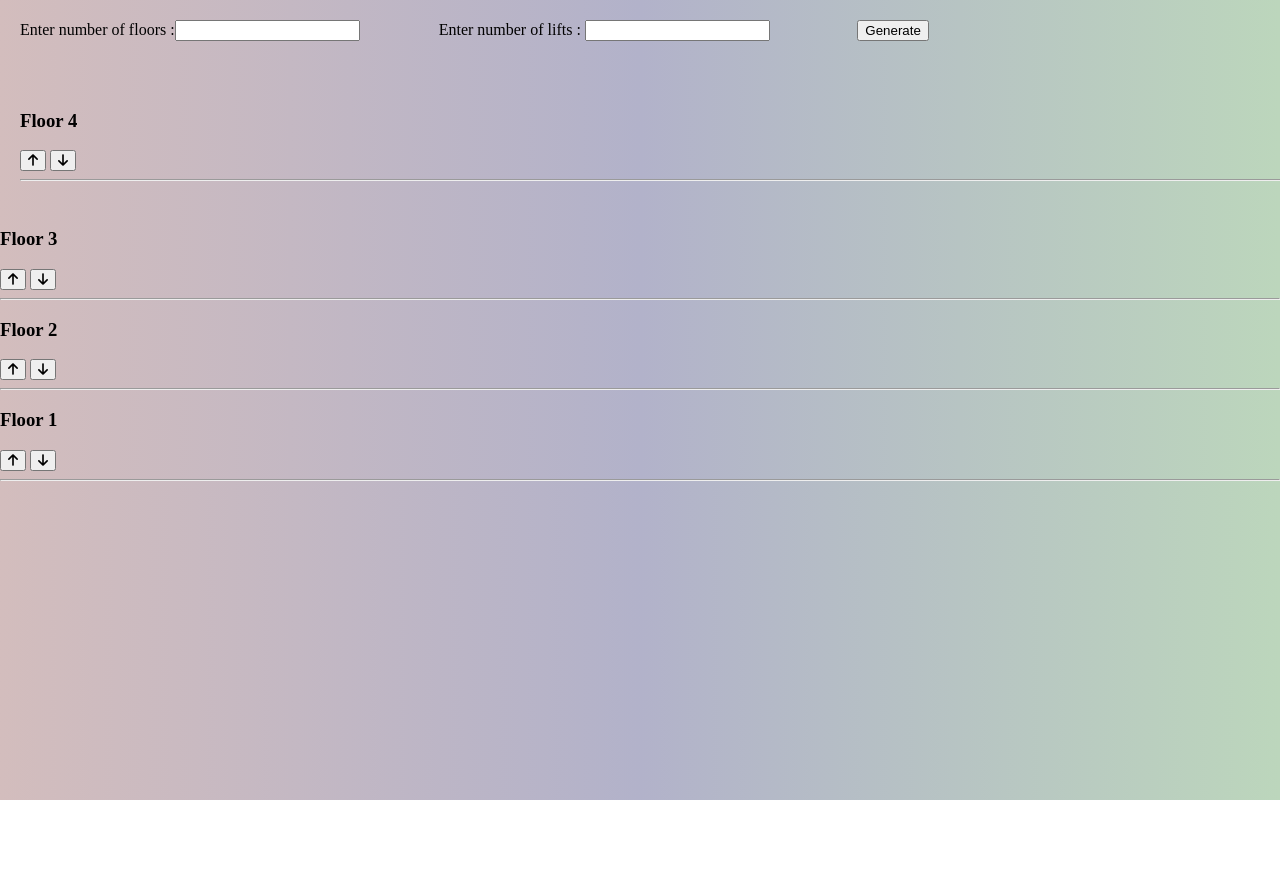
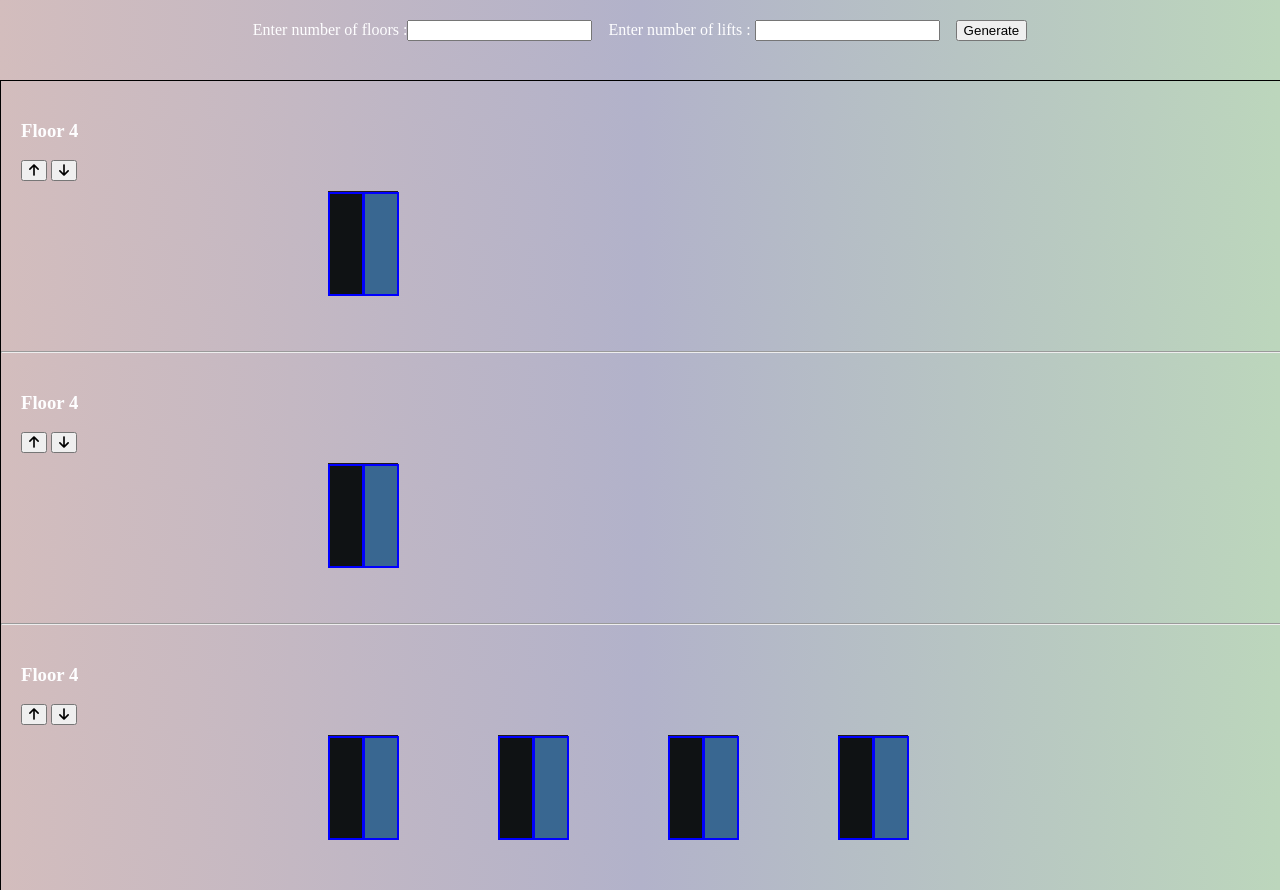
Before and after one commit to Jayakumar03/LIft-simulation, a plain HTML site: page index.html in a window 1280 px wide. Shown: the top 890 px of the page. Before the commit the page ends 800 px from the top, so only its background shows below. Drawn offline with Linux system fonts and the light colour scheme.

Commit message:
added lift

```diff
--- a/index.html
+++ b/index.html
@@ -28,43 +28,92 @@
             </div>
         </header>
         <section>
-
             <div class="container-lift">
+                <div class="text-btn">
                     <h3>Floor 4</h3>
                     <button><i class="fa-solid fa-arrow-up"></i></button>
                     <button><i class="fa-solid fa-arrow-down"></i></button>
+                </div>
+
+                <div class="lift">
+                    <p class="left-door"></p>
+                    <p class="right-door"></p>
+
+                </div>
+            </div>
 
             <hr>
 
-            </div>
-            <div>
-                <h3>Floor 3</h3>
+            <div class="container-lift">
+                <div class="text-btn">
+                    <h3>Floor 4</h3>
                     <button><i class="fa-solid fa-arrow-up"></i></button>
                     <button><i class="fa-solid fa-arrow-down"></i></button>
+                </div>
+
+                <div class="lift">
+                    <p class="left-door"></p>
+                    <p class="right-door"></p>
+
+                </div>
+            </div>
 
             <hr>
 
+            <div class="container-lift">
+                <div class="text-btn">
+                    <h3>Floor 4</h3>
+                    <button><i class="fa-solid fa-arrow-up"></i></button>
+                    <button><i class="fa-solid fa-arrow-down"></i></button>
                 </div>
 
-            <div>
-                <h3>Floor 2</h3>
-                <button><i class="fa-solid fa-arrow-up"></i></button>
-                <button><i class="fa-solid fa-arrow-down"></i></button>
+                <div class="lift">
+                    <p class="left-door"></p>
+                    <p class="right-door"></p>
+
+                </div>
+
+                <div class="lift">
+                    <p class="left-door"></p>
+                    <p class="right-door"></p>
+
+                </div>
+
+                <div class="lift">
+                    <p class="left-door"></p>
+                    <p class="right-door"></p>
+
+                </div>
+
+                <div class="lift">
+                    <p class="left-door"></p>
+                    <p class="right-door"></p>
+
+                </div>
+            </div>
 
             <hr>
 
-            </div>
-            <div>
-                <h3>Floor 1</h3>
+            <div class="container-lift">
+                <div class="text-btn">
+                    <h3>Floor 4</h3>
                     <button><i class="fa-solid fa-arrow-up"></i></button>
                     <button><i class="fa-solid fa-arrow-down"></i></button>
+                </div>
+
+                <div class="lift">
+                    <p class="left-door"></p>
+                    <p class="right-door"></p>
+
+                </div>
+            </div>
 
             <hr>
 
-            </div>
         </section>
 
     </form>
+    <script src="./script.js"></script>
 </body>
 
 </html>
--- a/style.css
+++ b/style.css
@@ -2,21 +2,29 @@ body{
     margin: 0px;
     padding: 0px;
     box-sizing: border-box;
+    color: rgb(254, 254, 255);
     background:linear-gradient(to right, rgb(211, 189, 189),rgb(178, 178, 202),rgb(188, 214, 188));
 }
 
 .container{
-    display: grid;
-    grid-template-columns: 1fr 1fr 1fr ;
+    display: flex;
+    gap: 1rem;
     justify-content: center;
-    gap: 1em;
+    align-items: center;
     padding: 10px;
     margin: 10px;
-
 }
 
 input{
     color: red;
+}
+
+section{
+    border: 1px solid black;
+    position: absolute;
+    width:100%;
+    top: 10%;
+
 }
 
 .container-lift{
@@ -24,4 +32,46 @@ input{
     padding: 20px;
     width: 100%;
     height: 25%;
+    display: flex;
 }
+
+.text-btn{
+    position: relative;
+    top:-20px;
+}
+
+.lift{
+    position: relative;
+    display: flex;
+    left: 200px;
+    bottom:-20px;
+    border: 1px solid rgb(34, 26, 26);
+    background-color: rgb(165, 42, 42);
+    height: 5rem;
+    width: 3rem;
+    padding: 10px;
+    margin: 50px;
+}
+
+.left-door {
+    position: absolute;
+    top: -1rem;
+    left: -1px;
+    justify-content: flex-start;
+    width: 2rem;
+    height: 100%;
+    background-color: rgb(15, 18, 20);
+    border: 2px solid blue;
+}
+
+.right-door{
+    position: absolute;
+    top: -1rem;
+    left: 34px;
+    justify-content: flex-end;
+    width: 2rem;
+    height: 100%;
+    background-color: rgb(57, 103, 145);
+    border: 2px solid blue;
+
+}
```
Lines whose indentation alone changed are shown as unchanged.
